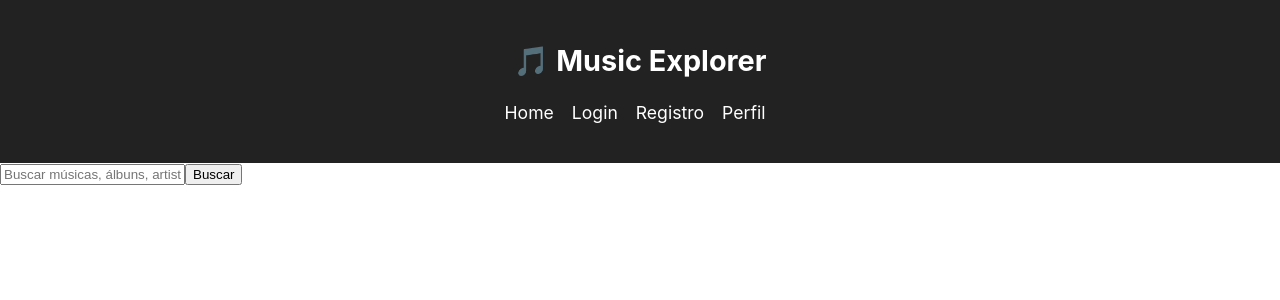
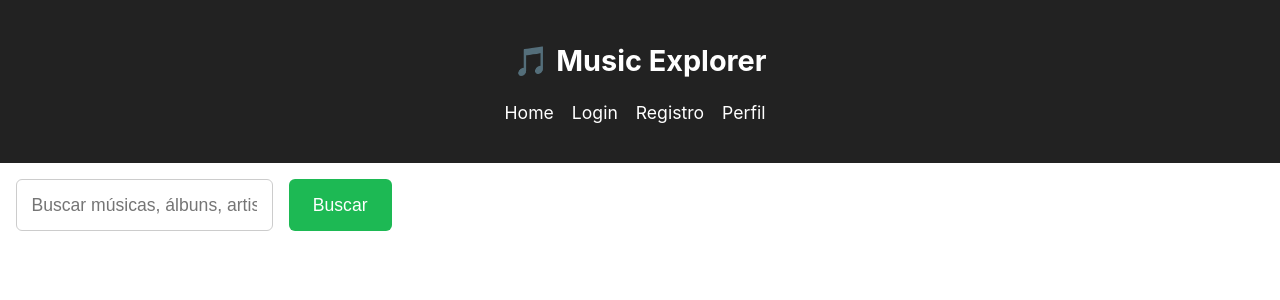
Before and after one commit to marcelosampaio/MusicExplorer, a React (Create React App) app: page / in a window 1280 px wide. Shown: the top 300 px of the page. Built offline with nearby package versions, Linux system fonts and the light colour scheme; the HTML template or start-up script is replaced by a standard one.

Commit message:
wip: fix UI

```diff
--- a/src/pages/Home.js
+++ b/src/pages/Home.js
@@ -1,6 +1,7 @@
 import { useState, useRef } from "react";
 import SearchBar from "../components/SearchBar";
 import MusicList from "../components/MusicList";
+import "./../styles/SearchBar.css";
 
 function Home() {
   const [musics, setMusics] = useState([]);
@@ -54,7 +55,7 @@ function Home() {
 
   return (
     <div>
-      <SearchBar onSearch={handleSearch} />
+      <SearchBar className="search-bar" onSearch={handleSearch} />
       {loading ? (
         <p>Carregando...</p>
       ) : (
--- a/src/styles/SearchBar.css
+++ b/src/styles/SearchBar.css
@@ -1,8 +1,9 @@
 .search-bar {
   display: flex;
-  flex-direction: column;
+  flex-direction: row;
   gap: 0.5rem;
   margin-bottom: 1rem;
+  padding: 16px;
 }
 
 .search-bar input {
```
